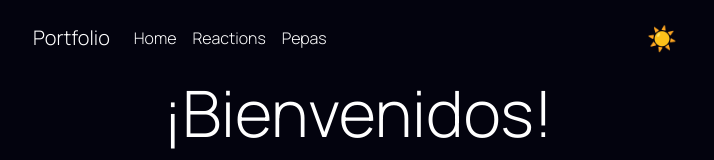
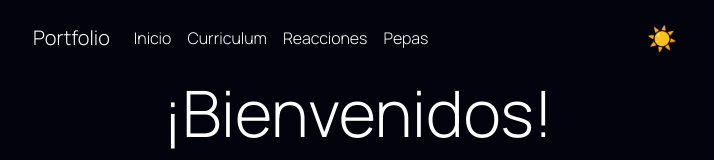
Before and after one commit to johannholzmann/portfolio, a Next.js app: page / in a window 1280 px wide. Shown: the top 160 px of the page, without its empty margins (282-996 px from the left). Built offline with nearby package versions, Linux system fonts and the light colour scheme; no server answers; the database is empty.

Commit message:
Update navbar.js

```diff
--- a/components/navbar/navbar.js
+++ b/components/navbar/navbar.js
@@ -46,8 +46,9 @@ const NavbarComponent = ({ }) => {
             </Navbar.Toggle>
             <Navbar.Collapse id="navbarScroll">
                 <Nav className={`me-auto ${styles.pepa}`} >
-                    <NavLink reference="/" text="Home" />
-                    <NavLink reference="/reactions" text="Reactions" />
+                    <NavLink reference="/" text="Inicio" />
+                    <NavLink reference="/cv" text="Curriculum" />
+                    <NavLink reference="/reactions" text="Reacciones" />
                     <NavLink reference="/pepas" text="Pepas" />
                 </Nav>
                 <ThemeToggle />
```
